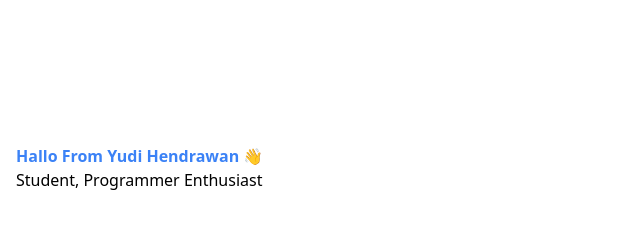
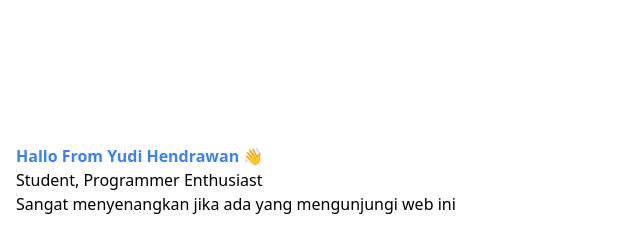
Before and after one commit to yudihendrawan/portfolio, a website: page public/index.html in a window 1280 px wide. Shown: the whole page, without its empty margins (0-640 px from the left). Drawn offline with Linux system fonts and the light colour scheme.

Commit message:
menambahkan kalimat pada tag p

```diff
--- a/public/index.html
+++ b/public/index.html
@@ -15,6 +15,7 @@
                <div class="w-full self-center px-4">
                     <h1 class="text-base font-semibold text-blue-500">Hallo From Yudi Hendrawan 👋 </h1>
                     <h2>Student, Programmer Enthusiast</h2>
+                    <p>Sangat menyenangkan jika ada yang mengunjungi web ini</p>
                </div>
           </div>
      </div>
```
